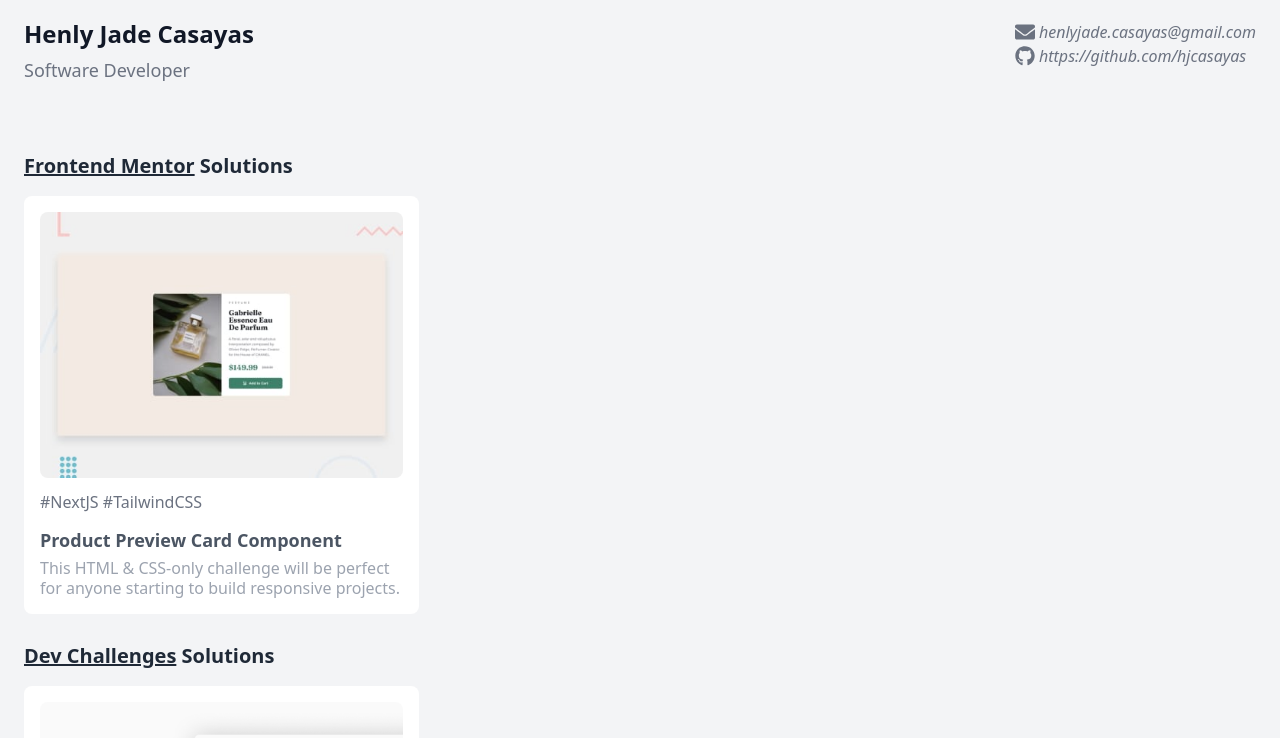
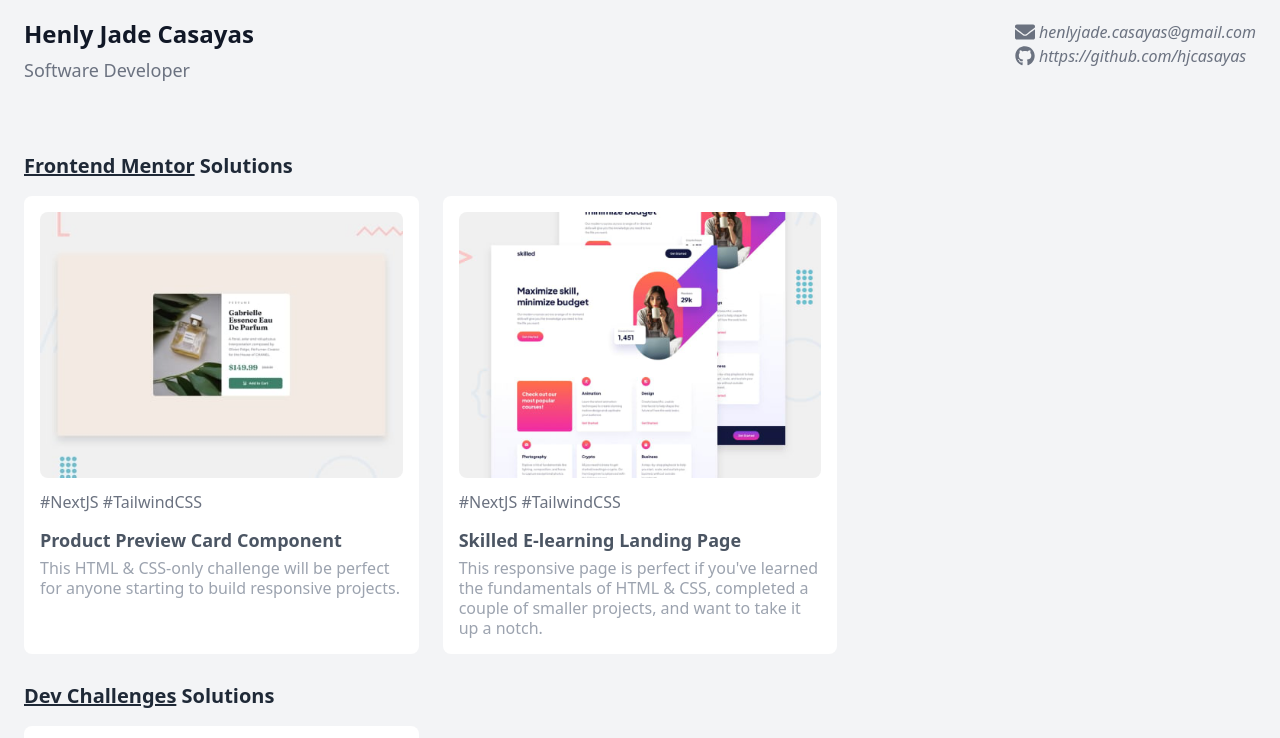
Before and after one commit to hjcasayas/hjcasayas, a Next.js app: page / in a window 1280 px wide. Shown: the top 738 px of the page. Built offline with nearby package versions, Linux system fonts and the light colour scheme.

Commit message:
feat: added skilled e-learning solution

```diff
--- a/src/project/frontend-mentor.project-list.ts
+++ b/src/project/frontend-mentor.project-list.ts
@@ -11,4 +11,13 @@ export const frontendMentorProjectList: Project[] = [
     status: StatusType.Done,
     href: 'https://fm-product-preview-card-component-hjcasayas.vercel.app/',
   },
+  {
+    description:
+      "This responsive page is perfect if you've learned the fundamentals of HTML & CSS, completed a couple of smaller projects, and want to take it up a notch.",
+    tools: ['NextJS', 'TailwindCSS'],
+    title: 'Skilled E-learning Landing Page',
+    src: '/projects/frontend-mentor/skilled-e-learning-landing-page.jpeg',
+    status: StatusType.Done,
+    href: 'https://fm-skilled-elearning-landing-page-hjcasayas.vercel.app',
+  },
 ];
```
Also changed, not shown: public/projects/frontend-mentor/skilled-e-learning-landing-page.jpeg (added).
